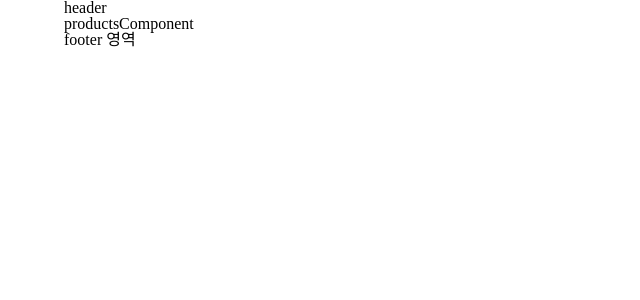
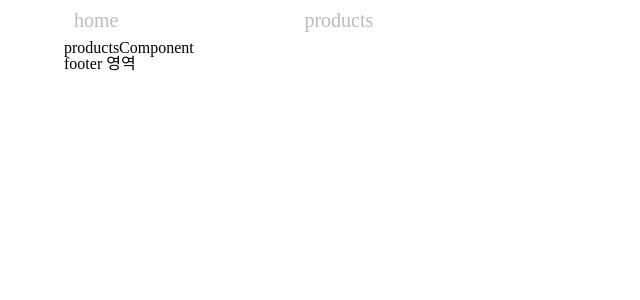
Before and after one commit to rara-record/react-express, a React (Vite) app: page /products in a window 1280 px wide. Shown: the top 300 px of the page, without its empty margins (0-640 px from the left). Built offline with nearby package versions, Linux system fonts and the light colour scheme.

Commit message:
feat: navigation 작성

```diff
--- a/src/components/Layout/Header/index.tsx
+++ b/src/components/Layout/Header/index.tsx
@@ -1,10 +1,30 @@
-import React from 'react';
+import { Link } from 'react-router-dom';
+import styled from 'styled-components';
+
+const StyledNavigation = styled.nav`
+  display: flex;
+
+  a {
+    width: 20%;
+    font-size: 2rem;
+    padding: 1rem;
+
+    &:hover {
+      color: #000;
+    }
+  }
+`;
 
 function Header() {
   return (
-    <div>
-      header
-    </div>
+    <StyledNavigation>
+      <Link to="/products">
+        home
+      </Link>
+      <Link to="/products">
+        products
+      </Link>
+    </StyledNavigation>
   );
 }
 
--- a/src/page/pageProducts/index.tsx
+++ b/src/page/pageProducts/index.tsx
@@ -1,8 +1,12 @@
+import styled from 'styled-components';
+
+const StyledProducts = styled.div``;
+
 function PageProducts() {
   return (
-    <div>
+    <StyledProducts>
       productsComponent
-    </div>
+    </StyledProducts>
   );
 }
 
--- a/src/style/GlobalStyle.ts
+++ b/src/style/GlobalStyle.ts
@@ -19,7 +19,8 @@ const GlobalStyle = createGlobalStyle`
 	}
 
   a {
-    color: ${({ theme }) => theme.colors.text};
+    text-decoration: none;
+    color: ${({ theme }) => theme.colors.text_link};
   }
 
 	button {
--- a/src/style/defaultTheme.ts
+++ b/src/style/defaultTheme.ts
@@ -7,6 +7,7 @@ const defaultTheme = {
     primary: '#FF8400',
 
     text: '#000000',
+    text_link: '#bcbcbc',
   },
 };
 
```
